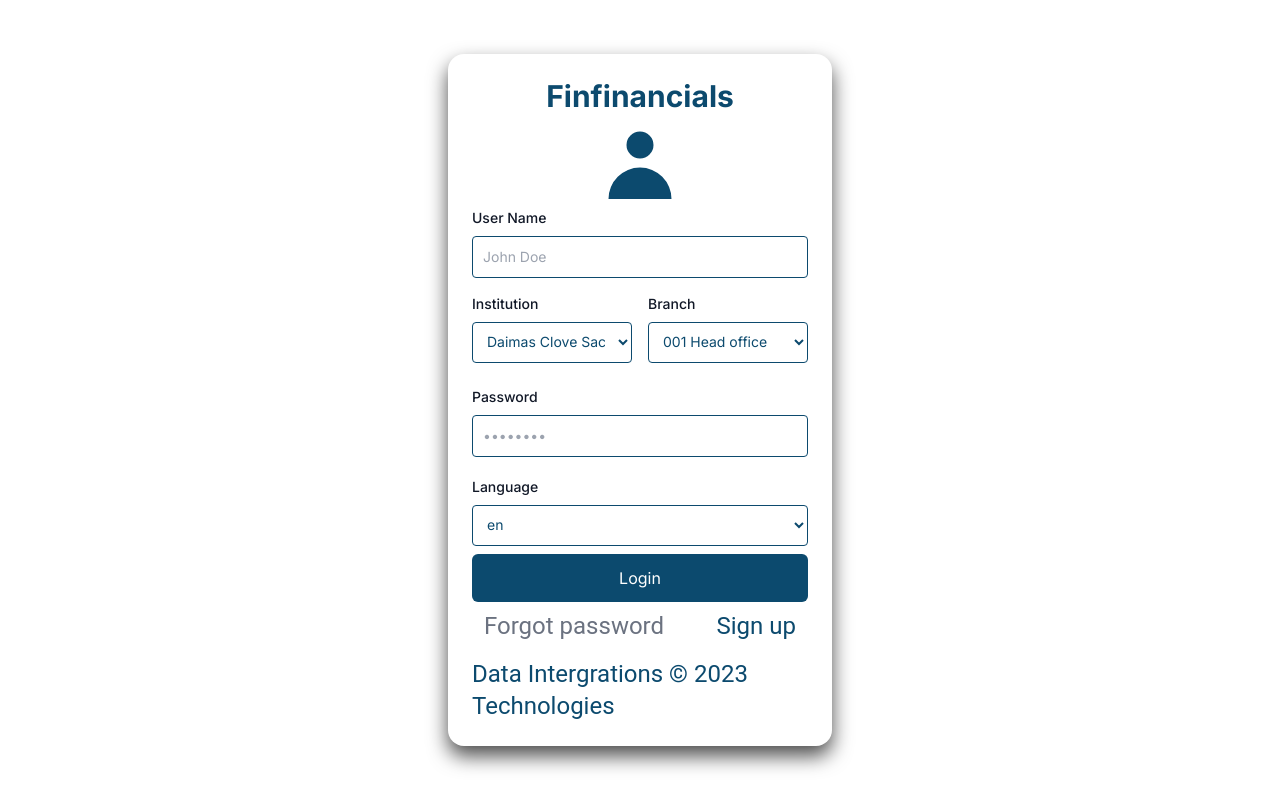
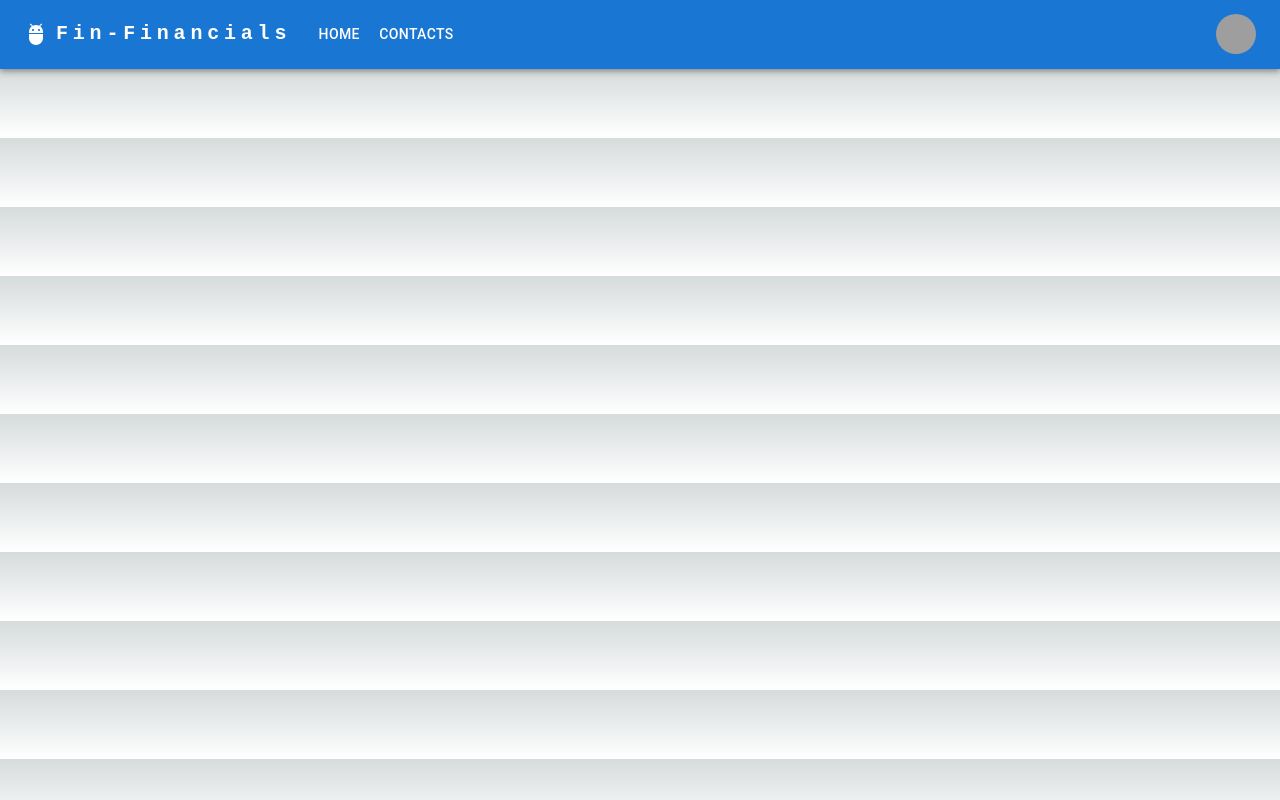
Before and after one commit to Mauryn7/fin-dashboard, a Next.js app: page / in a window 1280 px wide. Built offline with nearby package versions, Linux system fonts and the light colour scheme; grey boxes are pictures that could not be loaded.

Commit message:
Nav bar test

```diff
--- /dev/null
+++ b/src/app/Navbar.tsx
@@ -0,0 +1,162 @@
+import * as React from 'react';
+import AppBar from '@mui/material/AppBar';
+import Box from '@mui/material/Box';
+import Toolbar from '@mui/material/Toolbar';
+import IconButton from '@mui/material/IconButton';
+import Typography from '@mui/material/Typography';
+import Menu from '@mui/material/Menu';
+import MenuIcon from '@mui/icons-material/Menu';
+import Container from '@mui/material/Container';
+import Avatar from '@mui/material/Avatar';
+import Button from '@mui/material/Button';
+import Tooltip from '@mui/material/Tooltip';
+import MenuItem from '@mui/material/MenuItem';
+import AdbIcon from '@mui/icons-material/Adb';
+
+const pages = ['Home', 'Contacts', ''];
+const settings = ['Profile', 'Account', 'Dashboard', 'Logout'];
+
+function Navbar() {
+  const [anchorElNav, setAnchorElNav] = React.useState<null | HTMLElement>(null);
+  const [anchorElUser, setAnchorElUser] = React.useState<null | HTMLElement>(null);
+
+  const handleOpenNavMenu = (event: React.MouseEvent<HTMLElement>) => {
+    setAnchorElNav(event.currentTarget);
+  };
+  const handleOpenUserMenu = (event: React.MouseEvent<HTMLElement>) => {
+    setAnchorElUser(event.currentTarget);
+  };
+
+  const handleCloseNavMenu = () => {
+    setAnchorElNav(null);
+  };
+
+  const handleCloseUserMenu = () => {
+    setAnchorElUser(null);
+  };
+
+  return (
+    <AppBar position="static">
+      <Container maxWidth="xl">
+        <Toolbar disableGutters>
+          <AdbIcon sx={{ display: { xs: 'none', md: 'flex' }, mr: 1 }} />
+          <Typography
+            variant="h6"
+            noWrap
+            component="a"
+            href="#app-bar-with-responsive-menu"
+            sx={{
+              mr: 2,
+              display: { xs: 'none', md: 'flex' },
+              fontFamily: 'monospace',
+              fontWeight: 700,
+              letterSpacing: '.3rem',
+              color: 'primary',
+              textDecoration: 'none',
+            }}
+          >
+            Fin-Financials
+          </Typography>
+
+          <Box sx={{ flexGrow: 1, display: { xs: 'flex', md: 'none' } }}>
+            <IconButton
+              size="large"
+              aria-label="account of current user"
+              aria-controls="menu-appbar"
+              aria-haspopup="true"
+              onClick={handleOpenNavMenu}
+              color="inherit"
+            >
+              <MenuIcon />
+            </IconButton>
+            <Menu
+              id="menu-appbar"
+              anchorEl={anchorElNav}
+              anchorOrigin={{
+                vertical: 'bottom',
+                horizontal: 'left',
+              }}
+              keepMounted
+              transformOrigin={{
+                vertical: 'top',
+                horizontal: 'left',
+              }}
+              open={Boolean(anchorElNav)}
+              onClose={handleCloseNavMenu}
+              sx={{
+                display: { xs: 'block', md: 'none' },
+              }}
+            >
+              {pages.map((page) => (
+                <MenuItem key={page} onClick={handleCloseNavMenu}>
+                  <Typography textAlign="center">{page}</Typography>
+                </MenuItem>
+              ))}
+            </Menu>
+          </Box>
+          <AdbIcon sx={{ display: { xs: 'flex', md: 'none' }, mr: 1 }} />
+          <Typography
+            variant="h5"
+            noWrap
+            component="a"
+            href="#app-bar-with-responsive-menu"
+            sx={{
+              mr: 2,
+              display: { xs: 'flex', md: 'none' },
+              flexGrow: 1,
+              fontFamily: 'monospace',
+              fontWeight: 700,
+              letterSpacing: '.3rem',
+              color: 'inherit',
+              textDecoration: 'none',
+            }}
+          >
+            Fin-Financials
+          </Typography>
+          <Box sx={{ flexGrow: 1, display: { xs: 'none', md: 'flex' } }}>
+            {pages.map((page) => (
+              <Button
+                key={page}
+                onClick={handleCloseNavMenu}
+                sx={{ my: 2, color: 'white', display: 'block' }}
+              >
+                {page}
+              </Button>
+            ))}
+          </Box>
+
+          <Box sx={{ flexGrow: 0 }}>
+            <Tooltip title="Open settings">
+              <IconButton onClick={handleOpenUserMenu} sx={{ p: 0 }}>
+                <Avatar alt="Remy Sharp" src="/static/images/avatar/2.jpg" />
+              </IconButton>
+            </Tooltip>
+            <Menu
+              sx={{ mt: '45px' }}
+              id="menu-appbar"
+              anchorEl={anchorElUser}
+              anchorOrigin={{
+                vertical: 'top',
+                horizontal: 'right',
+              }}
+              keepMounted
+              transformOrigin={{
+                vertical: 'top',
+                horizontal: 'right',
+              }}
+              open={Boolean(anchorElUser)}
+              onClose={handleCloseUserMenu}
+            >
+              {settings.map((setting) => (
+                <MenuItem key={setting} onClick={handleCloseUserMenu}>
+                  <Typography textAlign="center">{setting}</Typography>
+                </MenuItem>
+              ))}
+            </Menu>
+          </Box>
+        </Toolbar>
+      </Container>
+    </AppBar>
+  );
+}
+export default Navbar;
--- a/src/app/page.tsx
+++ b/src/app/page.tsx
@@ -1,8 +1,10 @@
+import Navbar from './Navbar'
 import Login from './login'
 export default function Home() {
   return (
 
-   <Login/>
+
+   <Navbar />
 
   )
 }
```
